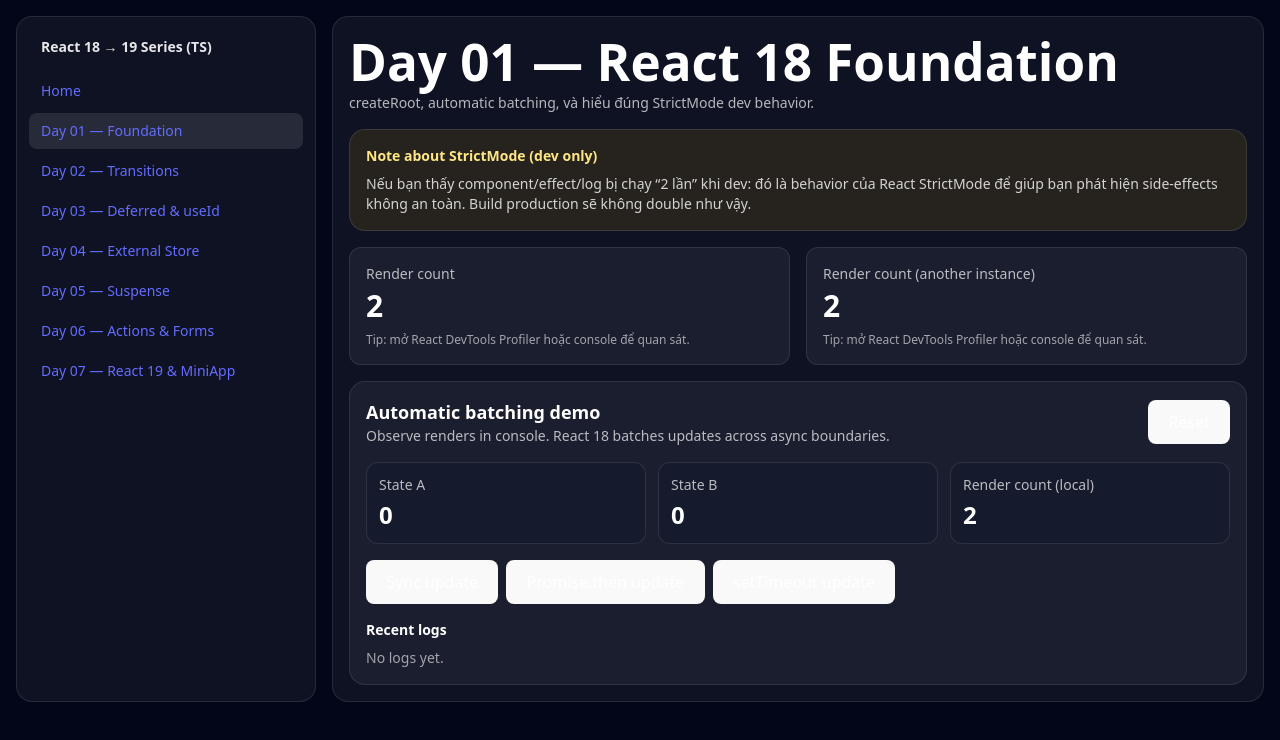
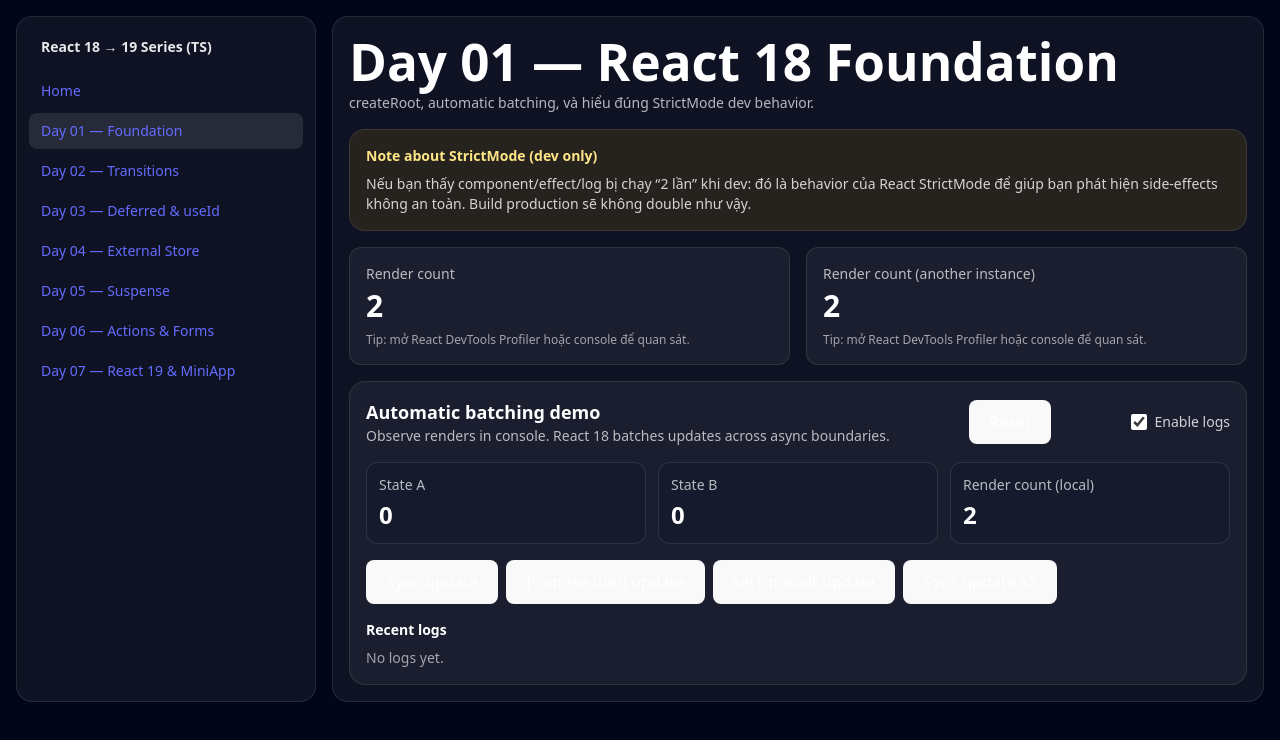
Before and after one commit to chunghoangtu/react-18-19-playground, a React (Vite) app: page /pages/day-01 in a window 1280 px wide. Shown: the top 740 px of the page. Built offline with nearby package versions, Linux system fonts and the light colour scheme.

Commit message:
[Day01] - Foundation - Exs

```diff
--- a/src/features/day01/components/BatchingDemo.tsx
+++ b/src/features/day01/components/BatchingDemo.tsx
@@ -11,6 +11,7 @@
   const [a, setA] = React.useState(0);
   const [b, setB] = React.useState(0);
   const [logs, setLogs] = React.useState<LogItem[]>([]);
+  const [enableLogs, setEnableLogs] = React.useState(true);
 
   const renderRef = React.useRef(0);
   renderRef.current += 1;
@@ -51,12 +52,26 @@
     }, 0);
   };
 
+  const syncUpdateX5 = () => {
+    for (let i = 0; i < 5; i += 1) {
+      setA((x) => x + 1);
+      setB((x) => x + 1);
+    }
+    pushLog("SYNC x5: setA+setB in a loop (same click)");
+  };
+
+  // React.useEffect(() => {
+  //   // mỗi render log 1 dòng (nhìn render count tăng)
+  //   // NOTE: StrictMode dev có thể làm effect chạy lại, coi StrictModeNote.
+  //   // eslint-disable-next-line no-console
+  //   console.log(`[BatchingDemo] render #${renderRef.current}`, { a, b });
+  // });
+
   React.useEffect(() => {
-    // mỗi render log 1 dòng (nhìn render count tăng)
-    // NOTE: StrictMode dev có thể làm effect chạy lại, coi StrictModeNote.
+    if (!enableLogs) return;
     // eslint-disable-next-line no-console
     console.log(`[BatchingDemo] render #${renderRef.current}`, { a, b });
-  });
+  }, [a, b, enableLogs]);
 
   return (
     <div className="rounded-2xl border border-white/10 bg-white/5 p-4">
@@ -64,7 +79,8 @@
         <div>
           <div className="text-lg font-semibold">Automatic batching demo</div>
           <div className="text-sm text-white/70">
-            Observe renders in console. React 18 batches updates across async boundaries.
+            Observe renders in console. React 18 batches updates across async
+            boundaries.
           </div>
         </div>
 
@@ -74,6 +90,15 @@
         >
           Reset
         </button>
+        <label className="flex items-center gap-2 text-sm text-white/80">
+          <input
+            type="checkbox"
+            checked={enableLogs}
+            onChange={(e) => setEnableLogs(e.target.checked)}
+            className="h-4 w-4 accent-white"
+          />
+          Enable logs
+        </label>
       </div>
 
       <div className="mt-4 grid grid-cols-1 gap-3 md:grid-cols-3">
@@ -110,6 +135,12 @@
         >
           setTimeout update
         </button>
+        <button
+          onClick={syncUpdateX5}
+          className="rounded-lg bg-white/10 px-3 py-2 text-sm hover:bg-white/15"
+        >
+          Sync update x5
+        </button>
       </div>
 
       <div className="mt-4">
@@ -119,7 +150,10 @@
             <li className="text-white/60">No logs yet.</li>
           ) : (
             logs.map((l) => (
-              <li key={l.id} className="rounded-lg border border-white/10 bg-slate-900/30 px-3 py-2">
+              <li
+                key={l.id}
+                className="rounded-lg border border-white/10 bg-slate-900/30 px-3 py-2"
+              >
                 {l.text}
               </li>
             ))
```
